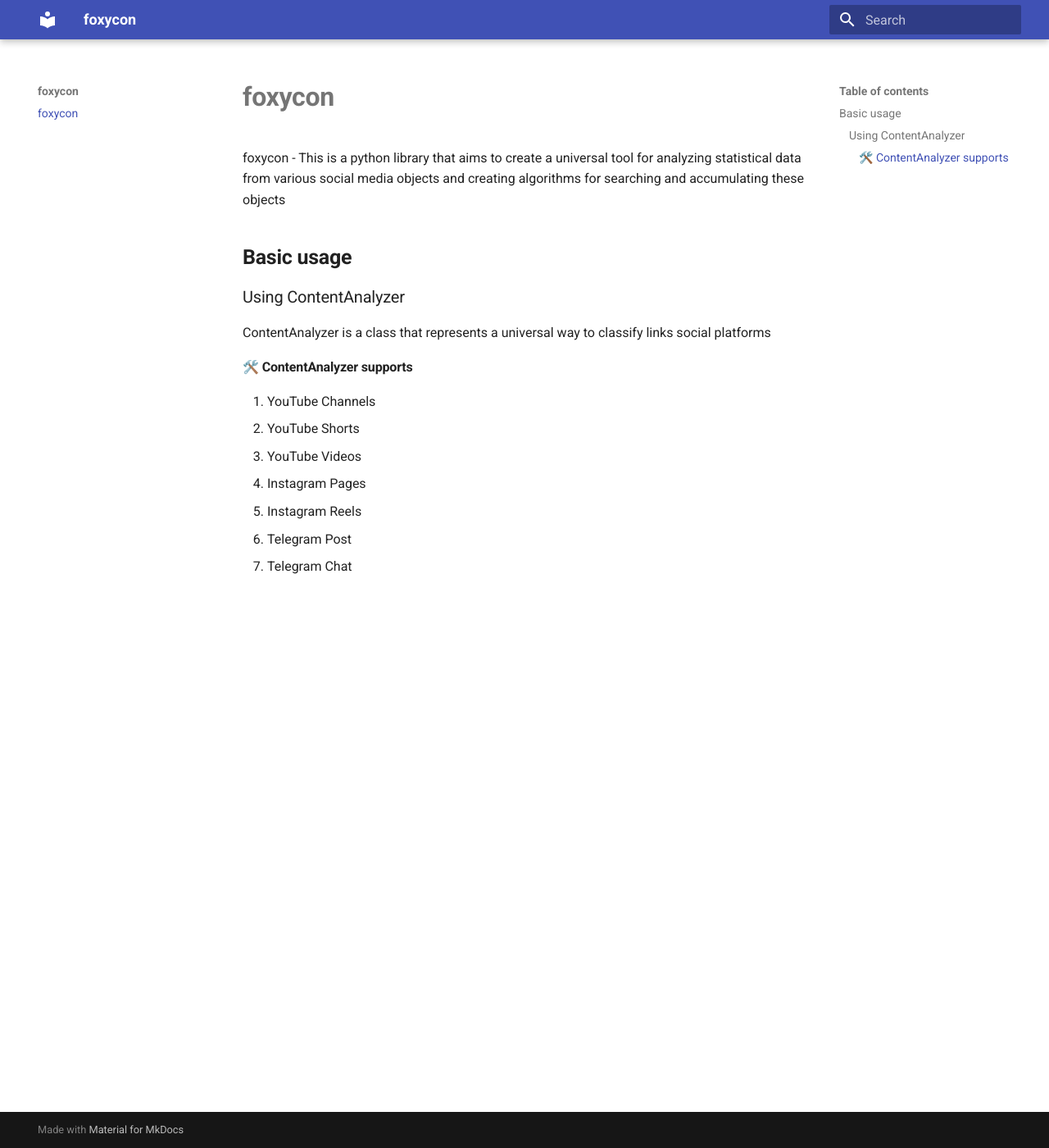
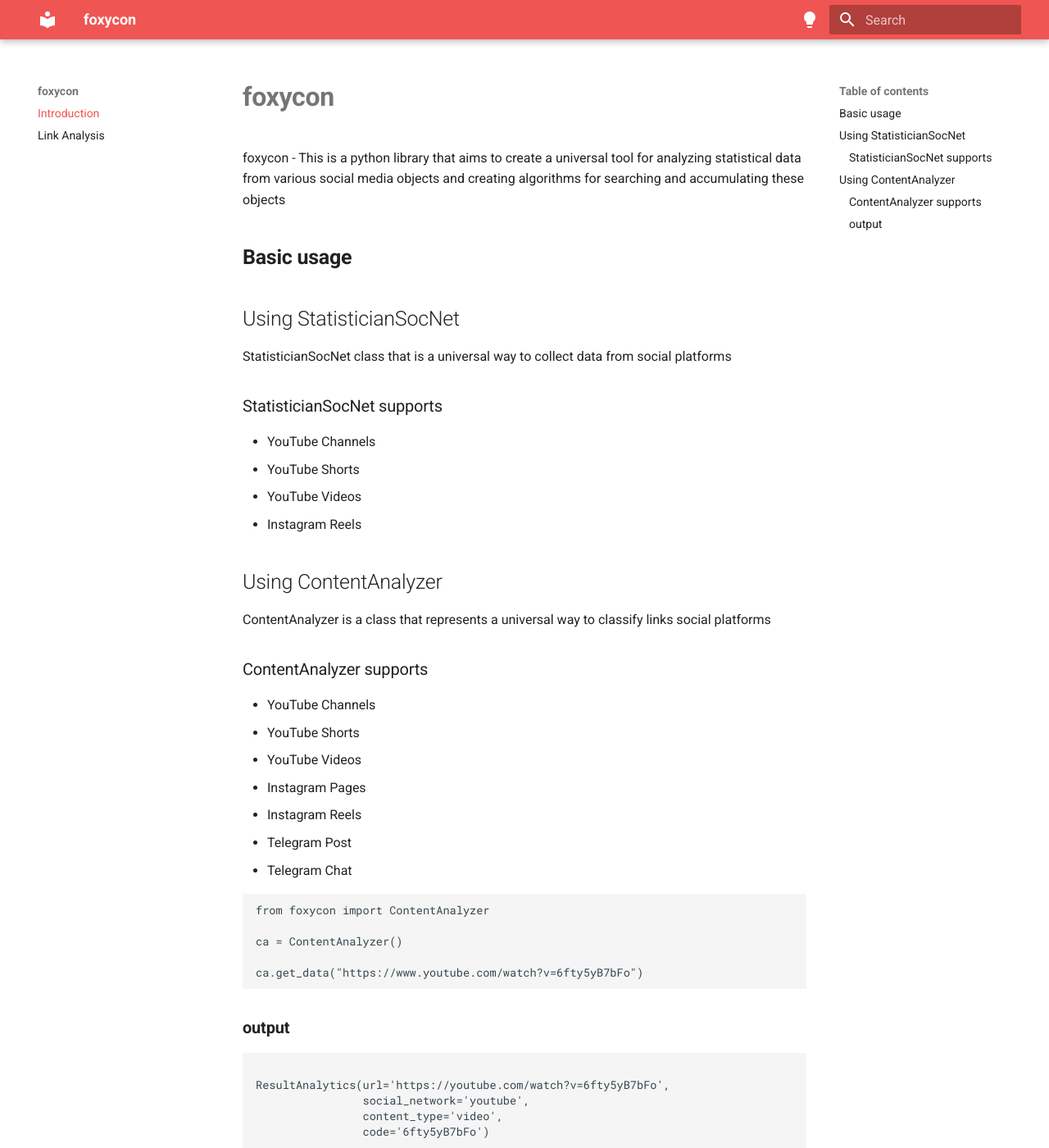
Before and after one commit to ShapDi/foxycon, an MkDocs documentation site: the page built from docs/index.md, in a window 1280 px wide and 1400 px high. Shown: the whole window at 82% size. Built offline with MkDocs 1.6.1 and Material for MkDocs 9.7.7, drawn with Linux system fonts in a browser that asks for light colours.

Commit message:
add micro fix doc

````diff
--- a/docs/index.md
+++ b/docs/index.md
@@ -4,15 +4,43 @@ foxycon - This is a python library that aims to create a universal tool for anal
 
 ## **Basic usage**
 
-### Using ContentAnalyzer
+## Using StatisticianSocNet
+
+StatisticianSocNet class that is a universal way to collect data from social platforms
+
+### StatisticianSocNet supports
+* YouTube Channels
+* YouTube Shorts
+* YouTube Videos
+* Instagram Reels
+
+## Using ContentAnalyzer
 
 ContentAnalyzer is a class that represents a universal way to classify links social platforms
 
-#### 🛠️ ContentAnalyzer supports
-1. YouTube Channels
-2. YouTube Shorts
-3. YouTube Videos
-4. Instagram Pages
-5. Instagram Reels
-6. Telegram Post
-7. Telegram Chat
+### ContentAnalyzer supports
+* YouTube Channels
+* YouTube Shorts
+* YouTube Videos
+* Instagram Pages
+* Instagram Reels
+* Telegram Post
+* Telegram Chat
+
+```python
+from foxycon import ContentAnalyzer
+
+ca = ContentAnalyzer()
+
+ca.get_data("https://www.youtube.com/watch?v=6fty5yB7bFo")
+```
+### **output**
+
+```python
+
+ResultAnalytics(url='https://youtube.com/watch?v=6fty5yB7bFo',
+                social_network='youtube',
+                content_type='video',
+                code='6fty5yB7bFo')
+
+```
--- a/mkdocs.yml
+++ b/mkdocs.yml
@@ -1,4 +1,19 @@
 site_name: foxycon
 theme:
-  name: material
+    name: 'material'
+    palette:
+      - scheme: 'default'
+        media: '(prefers-color-scheme: light)'
+        primary: 'red'
+        toggle:
+          icon: 'material/lightbulb'
+          name: "Switch to dark mode"
+      - scheme: 'slate'
+        media: '(prefers-color-scheme: dark)'
+        primary: 'red'
+        toggle:
+          icon: 'material/lightbulb-outline'
+          name: 'Switch to light mode'
 nav:
+    - Introduction: 'index.md'
+    - Link Analysis: 'link_analysis.md'
````
Also changed, not shown: docs/link_analysis.md (added, +1 -0 lines), foxycon/__init__.py (+2 -6 lines), 1 other file.
